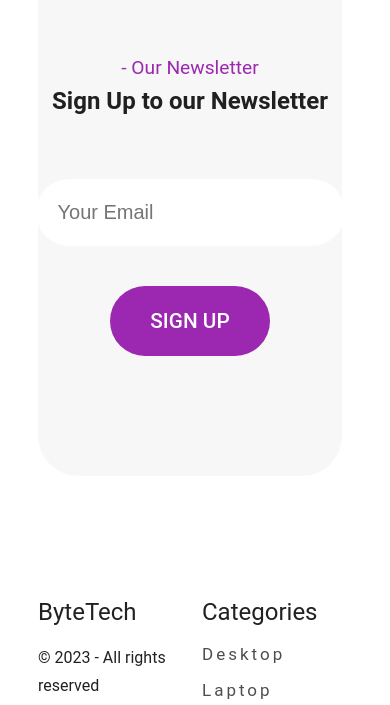
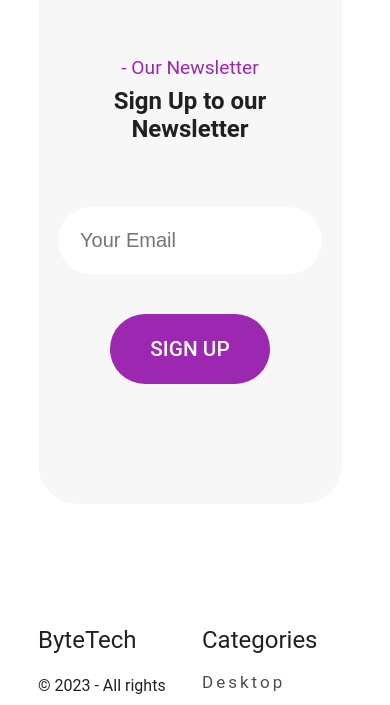
Before and after one commit to RodrigoCazard/PreEntrega--Dos-Cazard, a React (Vite) app: page / in a window 390 px wide. Shown: the part 5490-6195 px from the top of the page. Built offline with nearby package versions, Linux system fonts and the light colour scheme.

Commit message:
retoque del responsive,newsletter

```diff
--- a/src/App.css
+++ b/src/App.css
@@ -0,0 +1,7 @@
+.scroll-to-top {
+  color: #000;
+}
+
+.scroll-to-top:hover {
+  color: #9c27b0 !important;
+}
--- a/src/App.jsx
+++ b/src/App.jsx
@@ -14,6 +14,7 @@ import WhyUs from "./components/WhyUs/WhyUs";
 import ReviewsNotes from "./components/ReviewsNotes/ReviewsNotes";
 import Newsletter from "./components/Newsletter/Newsletter";
 import Footer from "./components/Footer/Footer";
+import { Toaster } from "sonner";
 
 function App() {
   const [loading, setLoading] = useState(true);
@@ -45,6 +46,7 @@ function App() {
 
   return (
     <>
+      <Toaster position="bottom-left" />
       <ScrollToTopOnRefresh />
       {loading ? (
         <Loader />
--- a/src/components/Footer/Footer.jsx
+++ b/src/components/Footer/Footer.jsx
@@ -72,7 +72,7 @@ const Footer = () => {
         item
         xs={6}
         md={3}
-        display={"flex"}
+        display={"inline-flex"}
         flexDirection={"column"}
         gap={2}
       >
@@ -87,7 +87,7 @@ const Footer = () => {
         item
         xs={6}
         md={3}
-        display={"flex"}
+        display={"inline-flex"}
         flexDirection={"column"}
         gap={2}
       >
@@ -102,7 +102,7 @@ const Footer = () => {
         item
         xs={6}
         md={3}
-        display={"flex"}
+        display={"inline-flex"}
         flexDirection={"column"}
         gap={2}
       >
--- a/src/components/NavBar/MainNavBar.jsx
+++ b/src/components/NavBar/MainNavBar.jsx
@@ -3,7 +3,7 @@ import CartWidget from "./CartWidget.jsx";
 import AccountCircleOutlinedIcon from "@mui/icons-material/AccountCircleOutlined";
 import Box from "@mui/material/Box";
 import Typography from "@mui/material/Typography";
-import { styled } from "@mui/material/styles";
+
 import SearchWidget from "./SearchWidget.jsx";
 import NavWidget from "./NavWidget.jsx";
 import LogoImg from "../../assets/logo.png";
--- a/src/components/Newsletter/Newsletter.jsx
+++ b/src/components/Newsletter/Newsletter.jsx
@@ -1,7 +1,35 @@
 import { Box, Button, Typography } from "@mui/material";
-import React, { useState } from "react";
+import { useState, useEffect } from "react";
+import emailjs from "emailjs-com";
+import { toast } from "sonner";
 
 const Newsletter = () => {
+  const [email, setEmail] = useState("");
+
+  const sendMessage = (e) => {
+    e.preventDefault();
+
+    const templateParams = {
+      from_email: email,
+    };
+
+    emailjs
+      .send(
+        "service_i5eo9f8",
+        "template_221t5rd",
+        templateParams,
+        "WMwpX2LtjWyOa7YTs"
+      )
+      .then(() => {
+        toast.success("You have successfully subscribed");
+      })
+      .catch((e) => {
+        toast.error("Event has not been created", e);
+      });
+
+    setEmail("");
+  };
+
   const [isFocused, setIsFocused] = useState(false);
 
   const handleFocus = () => {
@@ -17,7 +45,9 @@ const Newsletter = () => {
     fontSize: "20px",
     borderRadius: 40,
     outline: "none",
-    width: "450px",
+    width: "100%", // Ancho del input al 100% del contenedor
+    maxWidth: "450px", // Ancho máximo permitido
+    minWidth: "150px", // Ancho mínimo permitido
     border: isFocused ? "2px solid #9c27b0" : "2px solid transparent",
     transition: "all 0.5s ease",
   };
@@ -28,6 +58,7 @@ const Newsletter = () => {
       my={"120px"}
       bgcolor={"rgba(0,0,0,0.03)"}
       paddingY={"120px"}
+      paddingX={"20px"}
       borderRadius={10}
     >
       <Box textAlign={"center"}>
@@ -44,14 +75,21 @@ const Newsletter = () => {
           alignItems={"center"}
           flexWrap={"wrap"}
           gap={5}
+          component={"form"}
+          onSubmit={sendMessage}
         >
           <input
+            onChange={(e) => setEmail(e.target.value)}
+            value={email}
+            type="text"
             placeholder="Your Email"
             style={inputStyle}
             onFocus={handleFocus}
             onBlur={handleBlur}
           />
           <Button
+            onClick={() => {}}
+            type="submit"
             variant="contained"
             disableElevation
             size="large"
--- a/src/components/Utils/CustomThemeProvider.jsx
+++ b/src/components/Utils/CustomThemeProvider.jsx
@@ -2,7 +2,6 @@ import { createTheme, ThemeProvider } from "@mui/material/styles";
 import CssBaseline from "@mui/material/CssBaseline";
 import { purple, green } from "@mui/material/colors";
 import PropTypes from "prop-types";
-import { light } from "@mui/material/styles/createPalette";
 
 const CustomThemeProvider = ({ children }) => {
   const theme = createTheme({
```
Also changed, not shown: package.json (+5 -3 lines), src/components/JsonPlaceholder/JsonPlaceholder.jsx (added, +32 -0 lines), vite.config.js (+4 -4 lines), 1 other file (tests, documents, lock files or other folders).
